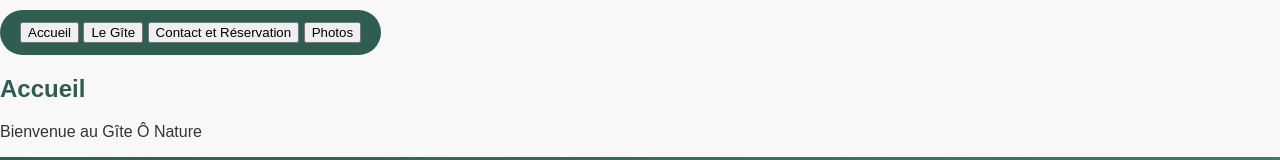
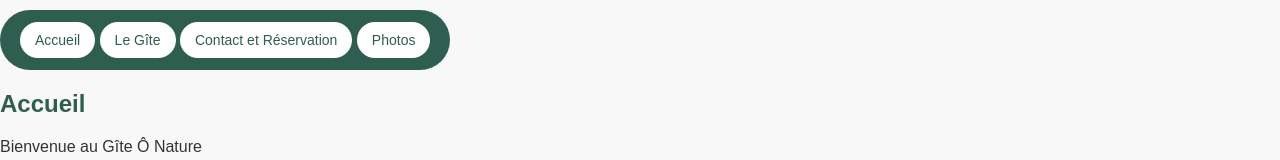
Before and after one commit to giteonature/giteonature, a plain HTML site: page gite_v4.html in a window 1280 px wide. Shown: the top 160 px of the page. Drawn offline with Linux system fonts and the light colour scheme.

Commit message:
Add files via upload

```diff
--- a/gite_v4.css
+++ b/gite_v4.css
@@ -26,13 +26,40 @@ header p {
     font-size: 1.2em;
 }
 
-/* NAVIGATION */
+/* NAVIGATION
 nav {
     background-color: white;
     text-align: center;
     padding: 15px;
     border-bottom: 1px solid #ddd;
+} */
+
+/* NAVIGATION*/
+nav {
+    /*display: inline-block;*/
+    display: inline-block;
+    padding: 12px 20px;
+    background-color: #2f5d50;
+    color: white;
+    text-decoration: none;
+    /*border-radius: 5px;*/
+    border-radius: 50px;
+    margin-top: 10px;
+    /*font-size: 50px;*/
 }
+
+
+nav button {
+    font-size: 14px;          /* taille du texte */
+    padding: 10px 15px;
+    background-color: white;
+    color: #2f5d50;
+    border: none;
+    border-radius: 20px;
+    cursor: pointer;
+}
+
+
 
 nav a {
     margin: 0 15px;
--- a/gite_v4.html
+++ b/gite_v4.html
@@ -37,12 +37,20 @@
 
 <div class="container">
 
-    <!-- MENU GAUCHE -->
+    <!-- MENU GAUCHE
     <div class="sidebar">
         <button class="tablinks" onclick="openTab(event, 'Accueil')">Accueil</button>
         <button class="tablinks" onclick="openTab(event, 'Le Gîte')">Le Gîte</button>
         <button class="tablinks" onclick="openTab(event, 'Contact et Réservation')">Contact et Réservation</button>
 	<button class="tablinks" onclick="openTab(event, 'Photos')">Photos</button>
+    -->
+
+	<nav aria-label="Navigation principale">
+    		<button onclick="openTab(event, 'Accueil')">Accueil</button>
+    		<button onclick="openTab(event, 'Le Gîte')">Le Gîte</button>
+		<button onclick="openTab(event, 'Contact et Réservation')">Contact et Réservation</button>
+    		<button onclick="openTab(event, 'Photos')">Photos</button>
+	</nav>
 
     </div>
 
@@ -59,12 +67,14 @@
 
 </header>
 
+<!--
 <nav>
     Accueil
     #hebergementHébergement
     #regionRégion
     #contactContact
 </nav>
+-->
 
 <section>
     <h2>Bienvenue au Gîte Ô Nature</h2>
```
